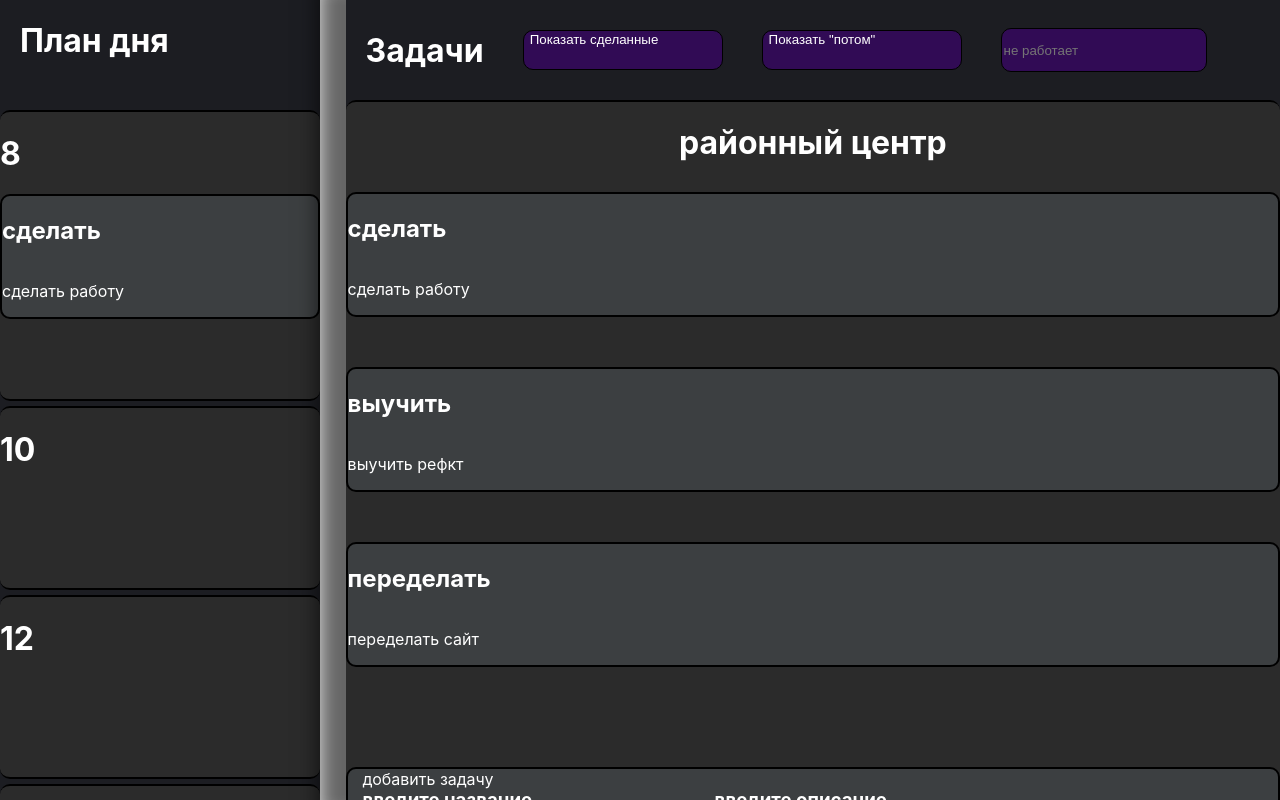
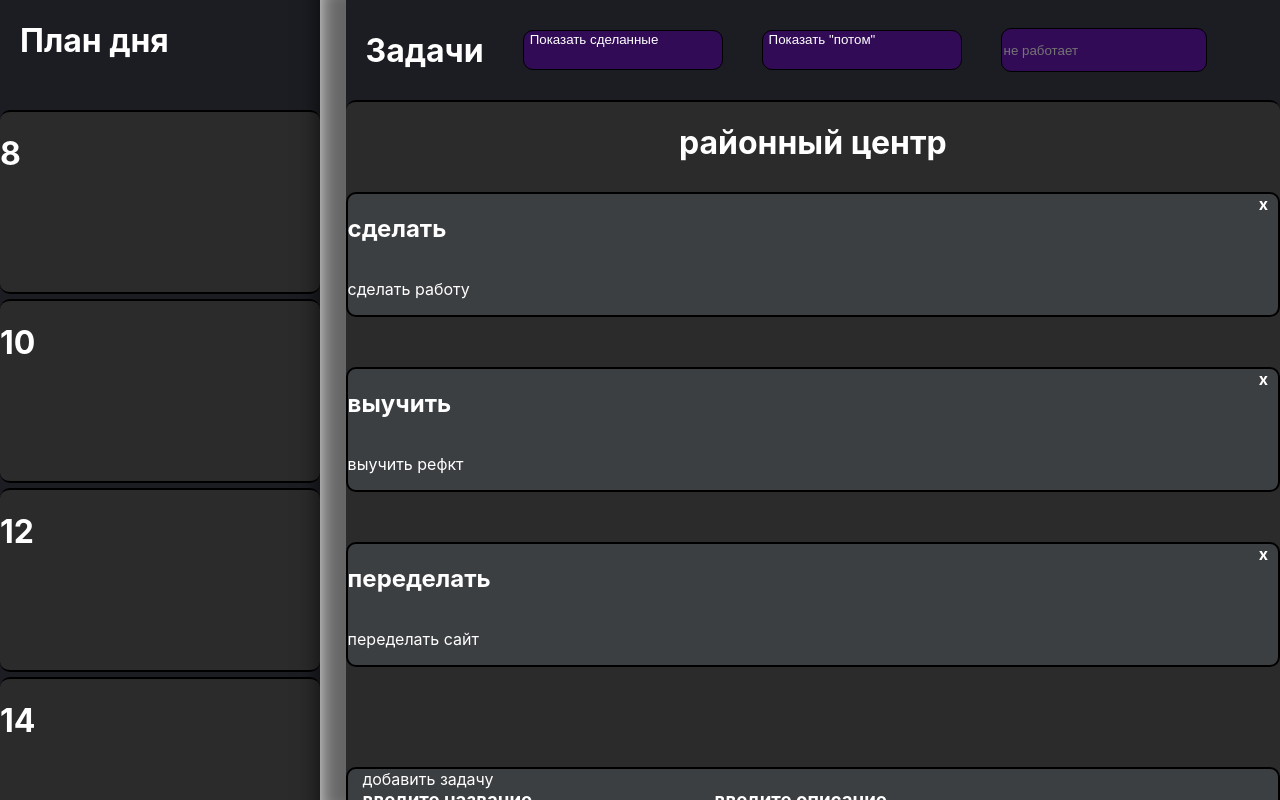
Before and after one commit to nivanavi/task-manager, a React (Create React App) app: page / in a window 1280 px wide. Built offline with nearby package versions, Linux system fonts and the light colour scheme.

Commit message:
добавлено удаление задач

```diff
--- a/src/components/oneTask/oneTask.css
+++ b/src/components/oneTask/oneTask.css
@@ -10,6 +10,14 @@
 
 .oneTask:active {
     background-color: gray;
+}
 
+.oneTaskHeader {
+    display: flex;
+    justify-content: space-between;
+    padding-right: 10px;
+}
 
+.oneTaskHeader span {
+    font-weight: bold;
 }
--- a/src/components/oneTask/oneTask.js
+++ b/src/components/oneTask/oneTask.js
@@ -14,11 +14,47 @@ class OneTask extends Component {
         event.stopPropagation();
     };
 
+    delete = () => {
+        let allGroups;
+        let planGroup;
+
+        if (this.props.deleteGroup !== undefined) {
+            allGroups = this.props.deleteGroup.groups.groups;
+            allGroups.map((group) => {
+                group.tasks.map((task) => {
+                    if (task.id === this.props.id) {
+                        group.tasks.splice(group.tasks.indexOf(task), 1)
+                        return this.props.deleteGroup.onDeleteInGroup(allGroups)
+                    }
+                    return null;
+                })
+                return null;
+            })
+        }
+
+        if (this.props.deletePlan !== undefined) {
+            planGroup = this.props.deletePlan.times.times;
+            planGroup.map((group) => {
+                group.tasks.map((task) => {
+                    if (task.id === this.props.id) {
+                        group.tasks.splice(group.tasks.indexOf(task), 1)
+                        return this.props.deletePlan.onDeleteInPlan(planGroup)
+                    }
+                    return null;
+                })
+                return null;
+            })
+        }
+    };
+
 
     render() {
         return (
             <div id={this.props.id} className='oneTask' draggable='true' onDragStart={(event) => {this.dragStart(event)}} onDrop={this.stop}>
-               <h2>{this.props.title}</h2>
+               <div className='oneTaskHeader'>
+                <h2>{this.props.title}</h2>
+                <span onClick={this.delete}>x</span>
+               </div>
                 <p>{this.props.description}</p>
             </div>
         )
--- a/src/components/planGroup/planGroup.js
+++ b/src/components/planGroup/planGroup.js
@@ -86,6 +86,7 @@ class PlanGroup extends Component {
                                                id={task.id}
                                                title={task.title}
                                                description={task.description}
+                                               deletePlan={this.props.times}
                                            />
                                         )
                                     })
--- a/src/components/planOnDay/planOnDay.js
+++ b/src/components/planOnDay/planOnDay.js
@@ -20,7 +20,7 @@ class PlanOnDay extends Component {
 function mapStateToProps(state) {
     return {
         times: state.dayPlan,
-        mainData: state.mainData,
+        mainData: state.mainData
     }
 }
 
@@ -29,6 +29,10 @@ function mapDispatchToProps(dispatch) {
         addTaskToDayPlan: (task) => dispatch({
             type: 'addTaskToDayPlan',
             payload: task
+        }),
+        onDeleteInPlan: (task) => dispatch({
+            type: 'onDeleteInPlan',
+            payload: task
         })
     }
 }
--- a/src/components/taskGroup/taskGroup.js
+++ b/src/components/taskGroup/taskGroup.js
@@ -72,6 +72,7 @@ class TaskGroup extends Component {
                         id={tasks.id}
                         title={tasks.title}
                         description={tasks.description}
+                        deleteGroup={this.props.all}
                     />
                             )
                         })}
--- a/src/components/tasks/tasks.js
+++ b/src/components/tasks/tasks.js
@@ -27,7 +27,7 @@ function mapStateToProps(state) {
     return {
         dayPlan: state.dayPlan.times,
         groups: state.allTasks,
-        mainData: state.mainData,
+        mainData: state.mainData
     }
 }
 
@@ -40,6 +40,10 @@ function mapDispatchToProps(dispatch) {
         dropTaskToGroup: (task) => dispatch({
             type: 'dropTaskToGroup',
             payload: task
+        }),
+        onDeleteInGroup: (task) => dispatch({
+            type: 'onDeleteInGroup',
+            payload: task
         })
     }
 }
--- a/src/redux/allTasks.js
+++ b/src/redux/allTasks.js
@@ -28,6 +28,10 @@ export default function allTasks(state = initionState, action) {
             return {
                 groups: action.payload
             };
+        case 'onDeleteInGroup':
+            return {
+                groups: action.payload
+            };
         default:
             return state
         }
--- a/src/redux/dayPlan.js
+++ b/src/redux/dayPlan.js
@@ -1,6 +1,6 @@
 const initionState = {
     times: [
-        {start: 8, id: '8', tasks: [{title: 'сделать', description: 'сделать работу', id: '1ggg'}]},
+        {start: 8, id: '8', tasks: []},
         {start: 10, id: '10', tasks: []},
         {start: 12, id: '12', tasks: []},
         {start: 14, id: '14', tasks: []},
@@ -17,6 +17,10 @@ export default function dayPlan(state = initionState, action) {
             return {
                 times: action.payload
             };
+        case 'onDeleteInPlan':
+            return {
+                times: action.payload
+            };
         default:
             return state
     }
```
